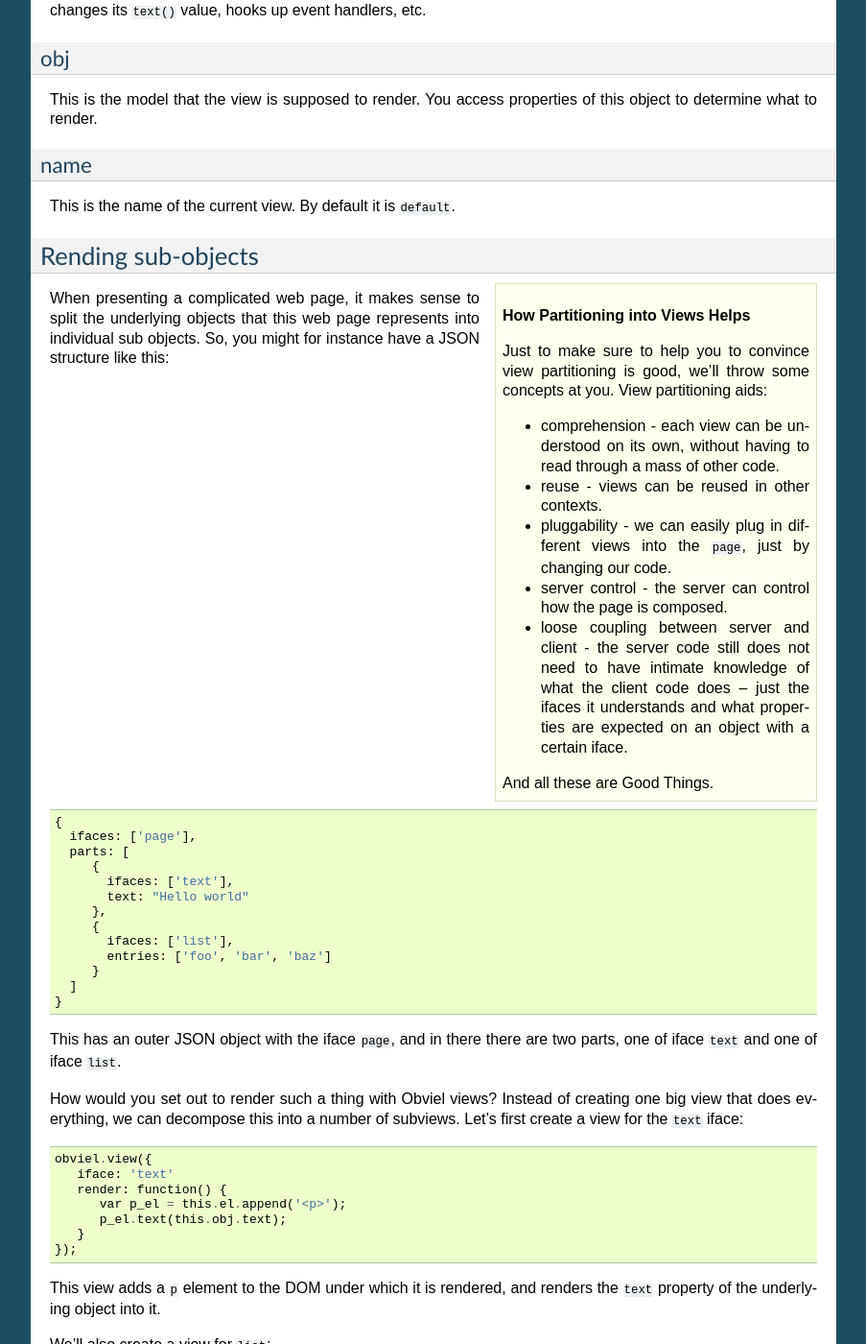
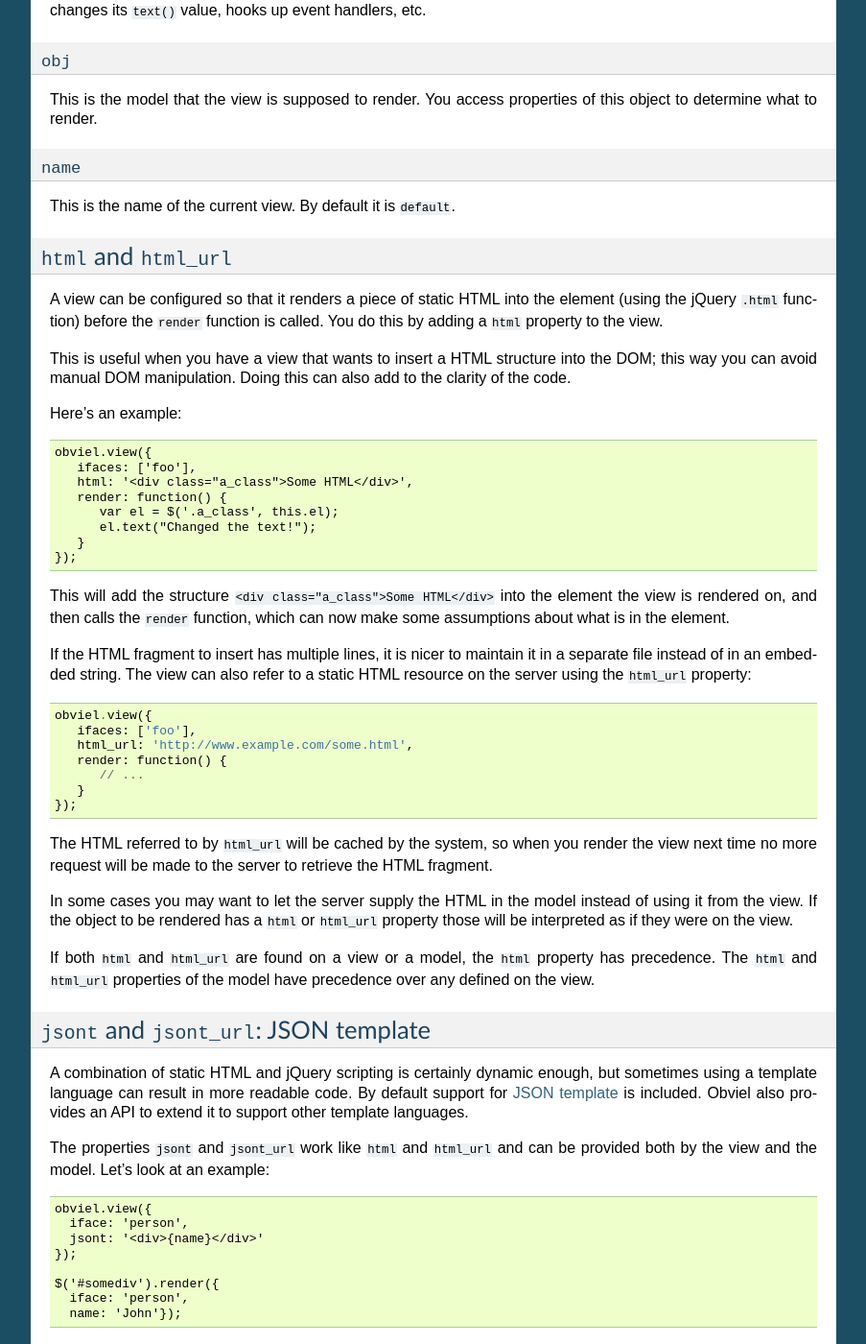
Before and after one commit to obviel/obviel, a Sphinx documentation site: the page built from doc/manual.txt, in a window 1280 px wide and 1400 px high, scrolled down 4324 px. Shown: the whole window at 96% size, without its empty margins (198-1101 px from the left). Built offline with Sphinx 7.4.7, drawn with Linux system fonts in a browser that asks for light colours; pages that are not in the unit, such as notebooks, are missing from menus; some of the changed text lies outside the part shown.

Commit message:
Much more editing.

```diff
--- a/doc/manual.txt
+++ b/doc/manual.txt
@@ -266,8 +266,8 @@ properties which you can access through ``this`` in the
 ``render`` function of a view. We've seen some of them before, but
 we'll go through them systematically now.
 
-el
-++
+``el``
+++++++
 
 The element that this view is being rendered on. This is a jQuery
 object, so all the usual jQuery functionality will work. The element
@@ -275,19 +275,106 @@ is where the view expresses itself during rendering: it adds
 sub-elements to this element, or changes its ``text()`` value, hooks
 up event handlers, etc.
 
-obj
-+++
+``obj``
++++++++
 
 This is the model that the view is supposed to render. You access
 properties of this object to determine what to render.
 
-name
-++++
+``name``
+++++++++
 
 This is the name of the current view. By default it is ``default``.
 
-Rending sub-objects
--------------------
+
+``html`` and ``html_url``
+-------------------------
+
+A view can be configured so that it renders a piece of static HTML
+into the element (using the jQuery ``.html`` function) before the
+``render`` function is called. You do this by adding a ``html``
+property to the view.
+
+This is useful when you have a view that wants to insert a HTML
+structure into the DOM; this way you can avoid manual DOM
+manipulation. Doing this can also add to the clarity of the code.
+
+Here's an example::
+
+  obviel.view({
+     ifaces: ['foo'],
+     html: '<div class="a_class">Some HTML</div>',
+     render: function() {
+        var el = $('.a_class', this.el);
+        el.text("Changed the text!");
+     }
+  });
+
+This will add the structure ``<div class="a_class">Some HTML</div>``
+into the element the view is rendered on, and then calls the
+``render`` function, which can now make some assumptions about what is
+in the element.
+
+If the HTML fragment to insert has multiple lines, it is nicer to
+maintain it in a separate file instead of in an embedded string. The
+view can also refer to a static HTML resource on the server using the
+``html_url`` property::
+
+  obviel.view({
+     ifaces: ['foo'],
+     html_url: 'http://www.example.com/some.html',
+     render: function() {
+        // ...
+     }
+  });
+
+The HTML referred to by ``html_url`` will be cached by the system, so
+when you render the view next time no more request will be made to the
+server to retrieve the HTML fragment.
+
+In some cases you may want to let the server supply the HTML in the
+model instead of using it from the view. If the object to be rendered
+has a ``html`` or ``html_url`` property those will be interpreted as
+if they were on the view.
+
+If both ``html`` and ``html_url`` are found on a view or a model, the
+``html`` property has precedence. The ``html`` and ``html_url``
+properties of the model have precedence over any defined on the view.
+
+``jsont`` and ``jsont_url``: JSON template
+------------------------------------------
+
+A combination of static HTML and jQuery scripting is certainly dynamic
+enough, but sometimes using a template language can result in more
+readable code. By default support for `JSON template`_ is
+included. Obviel also provides an API to extend it to support other
+template languages.
+
+.. _`JSON template`: https://json-template.googlecode.com/svn/trunk/doc/Introducing-JSON-Template.html
+
+The properties ``jsont`` and ``jsont_url`` work like ``html`` and
+``html_url`` and can be provided both by the view and the model. Let's
+look at an example::
+
+  obviel.view({
+    iface: 'person',
+    jsont: '<div>{name}</div>'
+  });
+
+  $('#somediv').render({
+    iface: 'person',
+    name: 'John'});
+
+This will result in::
+
+  <div>John</div>
+
+When rendering a JSON template, the object being rendered is combined
+with the template and the resulting HTML is inserted into the element
+that ``render`` was invoked for.
+
+Rendering Sub-Objects
+---------------------
 
 .. sidebar:: How Partitioning into Views Helps
 
@@ -517,83 +604,6 @@ So Obviel's understanding of hyperlinks gives us more cool things:
 * easier to create truly RESTful applications - see the sidebar for
   more info on why that's good.
 
-html and html_url
------------------
-
-A view can be configured so that it renders a piece of static HTML
-into the element (using the jQuery ``.html`` function) before the
-``render`` function is called. You do this by adding a ``html``
-property to the view. Here's an example::
-
-  obviel.view({
-     ifaces: ['foo'],
-     html: '<div class="a_class">Some HTML</div>',
-     render: function() {
-        var el = $('.a_class', this.el);
-        el.text("Changed the text!");
-     }
-  });
-
-This will add the structure ``<div class="a_class">Some HTML</div>``
-into the element the view is rendered on, and then calls the
-``render`` function, which can now make some assumptions about what is
-in the element.
-
-The view can also refer to a static HTML resource on the server using
-the ``html_url`` property::
-
-  obviel.view({
-     ifaces: ['foo'],
-     html_url: 'http://www.example.com/some.html',
-     render: function() {
-        // ...
-     }
-  });
-
-The HTML referred to by ``html_url`` will be cached by the system, so
-when you render the view next time no more request will be made to the
-server.
-
-In rare cases it is useful to let the server supply the HTML in the
-model instead of using it from the view. So, if the object to be
-rendered has a ``html`` or ``html_url`` property those will be interpreted
-as if they were on the view.
-
-If both ``html`` and ``html_url`` are found on a view or a model, the
-``html`` property has precedence. The ``html`` and ``html_url``
-properties of the model have precedence over any defined on the view.
-
-jsont and jsont_url: JSON template
-----------------------------------
-
-A combination of static HTML and jQuery scripting is often dynamic
-enough, but sometimes a client-side template language is convenient.
-Obviel offers extensible support for template languages, but by
-default support for `JSON template`_ is included.
-
-.. _`JSON template`: https://json-template.googlecode.com/svn/trunk/doc/Introducing-JSON-Template.html
-
-The properties ``jsont`` and ``jsont_url`` work like ``html`` and
-``html_url`` and can be provided both by the view and the model. Let's
-look at an example::
-
-  obviel.view({
-    iface: 'person',
-    jsont: '<div>{name}</div>'
-  });
-
-  $('#somediv').render({
-    iface: 'person',
-    name: 'John'});
-
-This will result in::
-
-  <div>John</div>
-
-When rendering a JSON template, the object being rendered is combined
-with the template and the resulting HTML is inserted into the element
-that ``render`` was invoked for.
-
 Callbacks
 ---------
 
@@ -755,8 +765,8 @@ up using name 'name'.
 Note that if a callback is provided to render(), it will be called after the
 main view and all its subviews are done rendering.
 
-Events: Declarative Event Registration
---------------------------------------
+Declarative Event Registration
+------------------------------
 
 Often a view will need to attach event handlers to elements rendered
 by the view. You can do this by hand::
@@ -779,7 +789,7 @@ is the equivalent of the above::
     render: function() {},
     events: {
        'click': function(ev) {
-           ev.viewel.text('clicked!");
+           ev.view.el.text('clicked!");
        }
     }
   });
@@ -810,6 +820,8 @@ object as the first argument.
 
 All declaratively defined events are registered after the view has
 been rendered.
+
+.. _element-association:
 
 Element Association
 -------------------
@@ -889,11 +901,30 @@ Obviel calls the ``cleanup`` method on the view. You can put in a
 special cleanup method on the view that gets called to perform the
 cleanup.
 
-events sent by obviel
+Events Sent by Obviel
 ---------------------
 
-XXX
+Obviel triggers two kinds of events:
 
+* ``render-done.obviel``
+
+* ``render.obviel``
+
+These will both be triggered on the element that the view is rendered
+on. Both event objects will also have a special ``view`` property with
+the view that triggered the event.
+
+The ``render-done.obviel`` event can be used to take action when the
+view is done rendering entirely (including the rendering of any
+subviews).
+
+The ``render.obviel`` event is an internal event of Obviel; Obviel
+sets up am event handler for this by default on the document, and also
+sets up an event handler for this for elements that have a view
+associated with it. The latter event handler will only take action if
+the view being rendered has the same ``iface`` and ``name`` properties
+as the view that was associated with the element -- it is used to
+implement :ref:`element-association` behavior.
 
 Iface extension
 ---------------
--- a/doc/toc.txt
+++ b/doc/toc.txt
@@ -11,7 +11,6 @@ Contents:
    deps
    form
    api
-   parent-render
    community
    development
 
```
